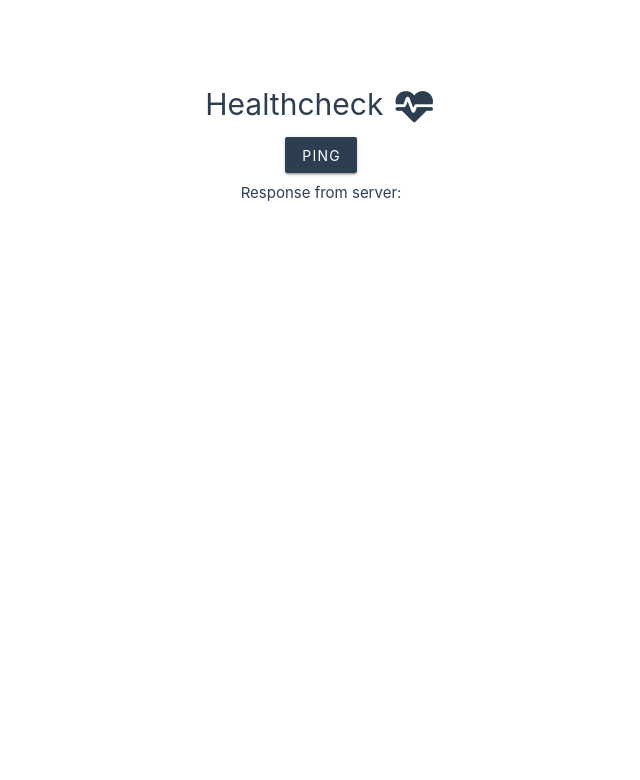
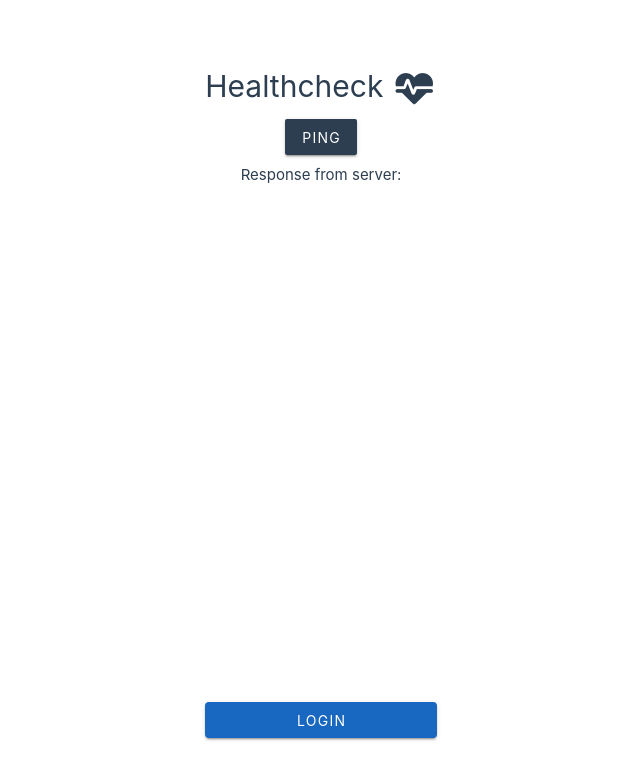
Before and after one commit to codersforcauses/bluecrew, a Vue app in the folder client/: page / in a window 1280 px wide. Shown: the top 780 px of the page, without its empty margins (319-959 px from the left). Built offline with nearby package versions, Linux system fonts and the light colour scheme; no server answers; the HTML template or start-up script is replaced by a standard one.

Commit message:
imported component to app

```diff
--- a/client/src/App.vue
+++ b/client/src/App.vue
@@ -1,9 +1,11 @@
 <script setup lang="ts">
 import { RouterView } from 'vue-router'
+import LoginModal from './components/LoginModal.vue'
 </script>
 
 <template>
   <RouterView />
+  <LoginModal />
 </template>
 
 <style></style>
```
